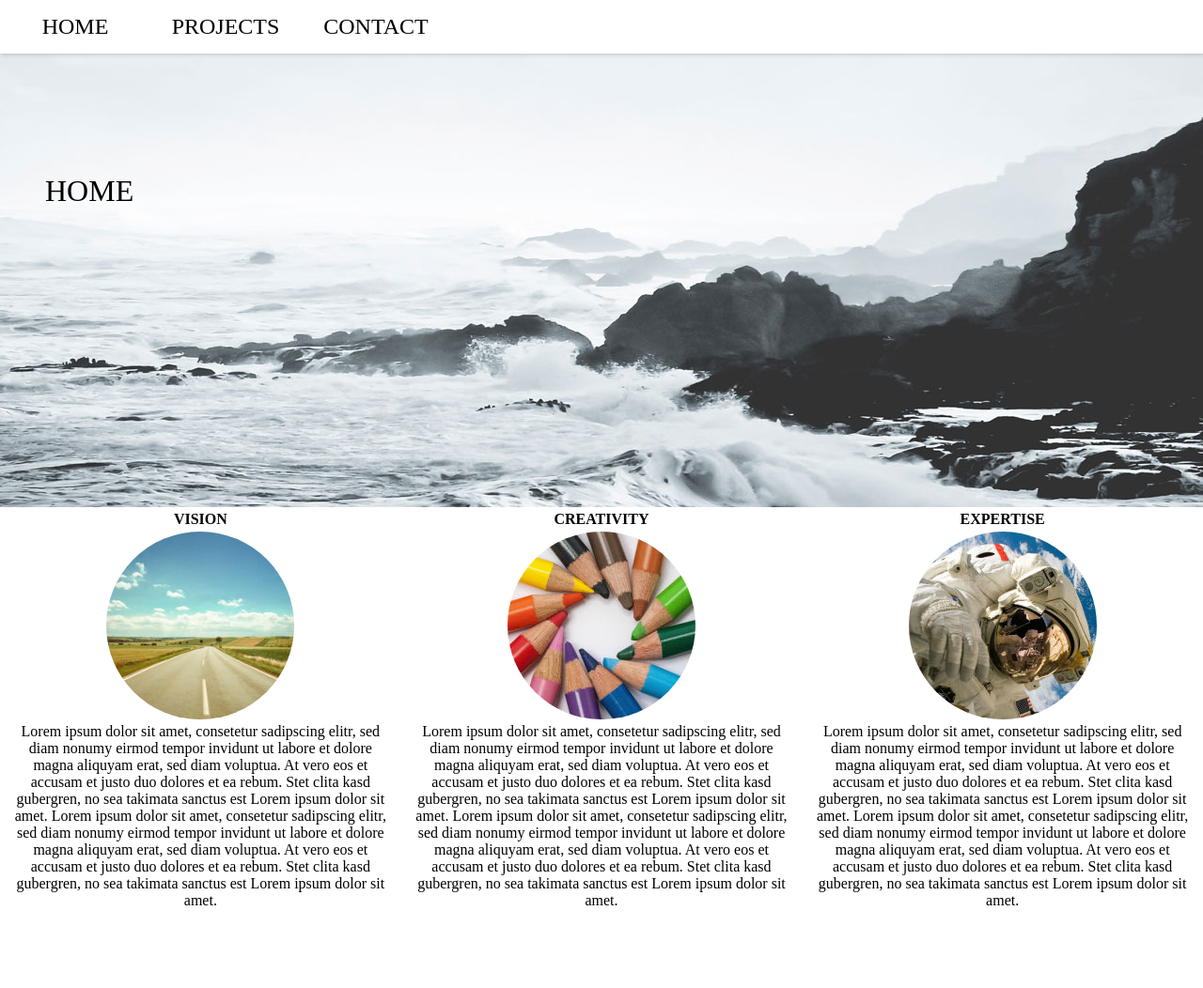
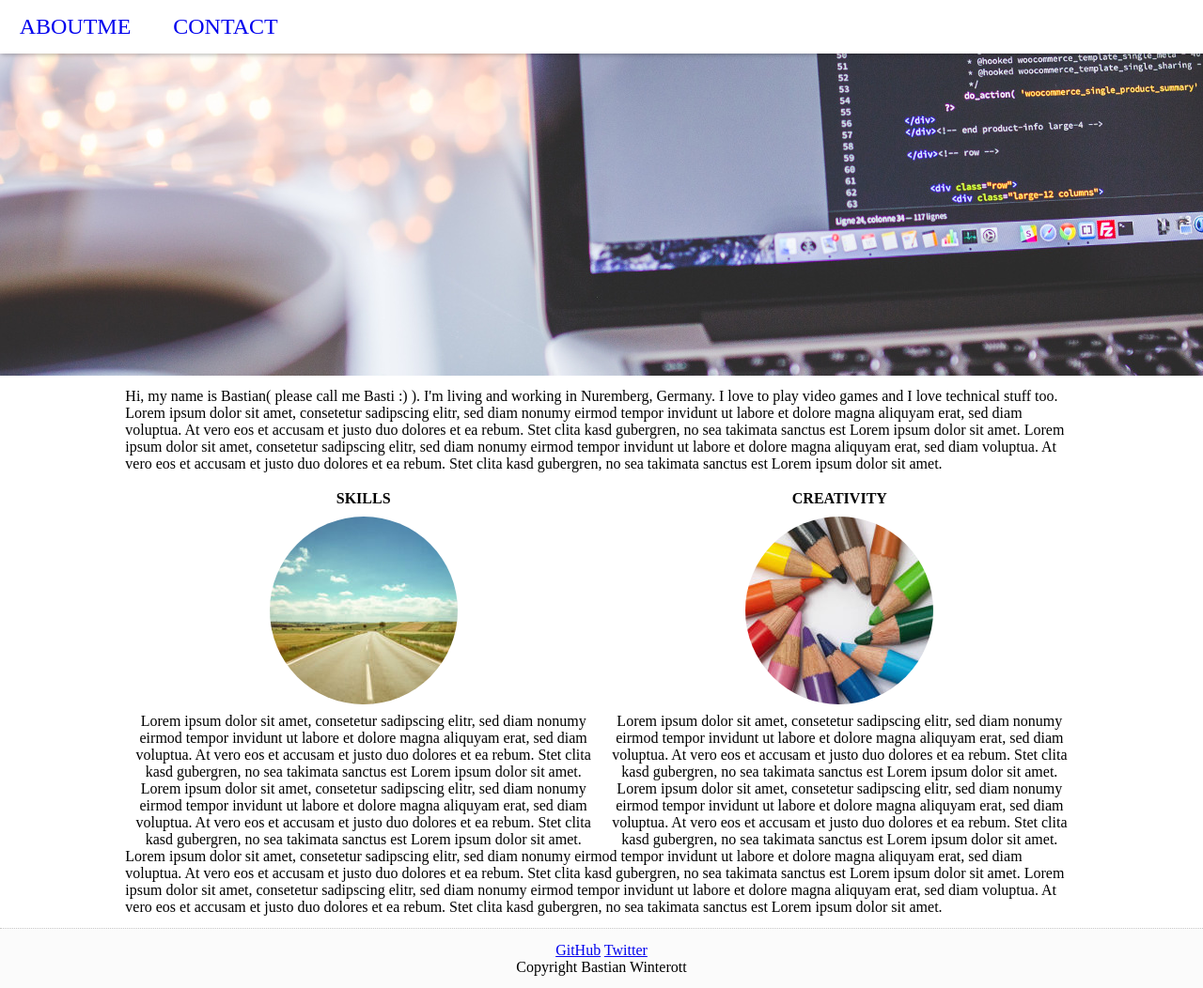
Before and after one commit to KingTigerXCII/Responsive_website, a website: page index.html in a window 1280 px wide. Shown: the whole page at 94% size. Before the commit the page ends 968 px from the top, so only its background shows below. Drawn offline with Linux system fonts and the light colour scheme.

Commit message:
First design attempt

```diff
--- a/index.html
+++ b/index.html
@@ -18,34 +18,51 @@
 
                 <ul>
                     <!-- Single page? -->
-                    <li><a href="">Home</a></li>
-                    <li><a href="">Projects</a></li>
-                    <li><a href="">Contact</a></li>
+                    <li><a href="#bwAboutMeLink">AboutMe</a></li>
+                    <li><a href="#bwContactLink">Contact</a></li>
                 </ul>
 
             </nav>
-
-            <p>Home</p>
 
         </header>
 
         <main>
 
+            <section>
+
+                <div class="standardArticle">
+                    <p>Hi, my name is Bastian( please call me Basti :) ). I'm living and working in Nuremberg, Germany. I love to play video games and I love technical stuff too.
+
+                            Lorem ipsum dolor sit amet, consetetur sadipscing elitr, sed diam nonumy eirmod tempor invidunt ut labore et dolore magna aliquyam erat, sed diam voluptua. At vero eos et accusam et justo duo dolores et ea rebum. Stet clita kasd gubergren, no sea takimata sanctus est Lorem ipsum dolor sit amet. Lorem ipsum dolor sit amet, consetetur sadipscing elitr, sed diam nonumy eirmod tempor invidunt ut labore et dolore magna aliquyam erat, sed diam voluptua. At vero eos et accusam et justo duo dolores et ea rebum. Stet clita kasd gubergren, no sea takimata sanctus est Lorem ipsum dolor sit amet.
+                    </p>
+                </div>
+
+            </section>
 
             <!-- Picture - Text - Picture ? -->
             <section>
 
                 <!-- Row 1 -->
                 <div class="row">
+                    <a name="bwAboutMeLinke"/>
 
                     <!-- Column 1 -->
                     <div class="column">
 
-                        <h2>Vision</h2>
+                        <h2>Skills</h2>
 
                         <img src="img/road.jpg" alt="This picture shows a road" />
 
                         <p>Lorem ipsum dolor sit amet, consetetur sadipscing elitr, sed diam nonumy eirmod tempor invidunt ut labore et dolore magna aliquyam erat, sed diam voluptua. At vero eos et accusam et justo duo dolores et ea rebum. Stet clita kasd gubergren, no sea takimata sanctus est Lorem ipsum dolor sit amet. Lorem ipsum dolor sit amet, consetetur sadipscing elitr, sed diam nonumy eirmod tempor invidunt ut labore et dolore magna aliquyam erat, sed diam voluptua. At vero eos et accusam et justo duo dolores et ea rebum. Stet clita kasd gubergren, no sea takimata sanctus est Lorem ipsum dolor sit amet.</p>
+
+                        <!-- <div>
+                            <ul class="skillList">
+                                <li>HTML</li>
+                                <li>CSS</li>
+                                <li>C#</li>
+                                <li>Python</li>
+                            </ul>
+                        </div> -->
 
                     </div>
 
@@ -60,24 +77,38 @@
 
 
                     </div>
+                </div>
 
-                    <!-- Column 3 -->
-                    <div class="column">
+            </section>
 
-                        <h2>Expertise</h2>
+            <section>
 
-                        <img src="img/astronaut.jpg" alt="This picture shows an astronaut" />
+                <!-- Image -->
 
-                        <p>Lorem ipsum dolor sit amet, consetetur sadipscing elitr, sed diam nonumy eirmod tempor invidunt ut labore et dolore magna aliquyam erat, sed diam voluptua. At vero eos et accusam et justo duo dolores et ea rebum. Stet clita kasd gubergren, no sea takimata sanctus est Lorem ipsum dolor sit amet. Lorem ipsum dolor sit amet, consetetur sadipscing elitr, sed diam nonumy eirmod tempor invidunt ut labore et dolore magna aliquyam erat, sed diam voluptua. At vero eos et accusam et justo duo dolores et ea rebum. Stet clita kasd gubergren, no sea takimata sanctus est Lorem ipsum dolor sit amet.</p>
+            </section>
 
+            <section>
 
-                    </div>
+                <a name="bwContactLink"/>
+
+                <div class="standardArticle">
+                    <p>Lorem ipsum dolor sit amet, consetetur sadipscing elitr, sed diam nonumy eirmod tempor invidunt ut labore et dolore magna aliquyam erat, sed diam voluptua. At vero eos et accusam et justo duo dolores et ea rebum. Stet clita kasd gubergren, no sea takimata sanctus est Lorem ipsum dolor sit amet. Lorem ipsum dolor sit amet, consetetur sadipscing elitr, sed diam nonumy eirmod tempor invidunt ut labore et dolore magna aliquyam erat, sed diam voluptua. At vero eos et accusam et justo duo dolores et ea rebum. Stet clita kasd gubergren, no sea takimata sanctus est Lorem ipsum dolor sit amet.</p>
                 </div>
 
             </section>
 
         </main>
 
+        <footer>
+
+            <div class="bwFooter">
+                <span><a href="https://github.com/hellobasti">GitHub</a></span>
+                <span><a href="https://github.com/hellobasti">Twitter</a></span>
+                <p>Copyright Bastian Winterott</p>
+            </div>
+
+        </footer>
+
     </div>
 
 </body>
--- a/styles.css
+++ b/styles.css
@@ -1,45 +1,34 @@
 * {
+
     /* set to default */
-    font-size:100%;
-    margin:0;
-    padding:0;
+    font-size: 100%;
+    margin: 0;
+    padding: 0;
     box-sizing: border-box; /* delete calculation of width */
+
  }
 
 img {
 
-    max-width:100%;
+    max-width: 100%;
 
 }
 
 header {
 
-    background-image: url("img/bg.jpg"); /* Change Image */
+    background-image: url(img/codingSmall.jpg);
     background-position: center;
     background-repeat: no-repeat;
-    height: 540px;
-    overflow: hidden;
-
-}
-
-header p {
-
-    font-size: 200%;
-    text-transform: uppercase;
-    position: relative;
-    top: 128px;
-    left: 48px;
+    height: 400px;
 
 }
 
 header nav {
 
     background-color: rgba(255, 255, 255, 1);
-    box-shadow: 1px 1px 5px rgba(0, 0, 0, 0.2);
+    box-shadow: 1px 1px 5px rgba(0, 0, 0, 0.3);
 
 }
-
-/* set nav fixed => mobile? */
 
 header nav ul {
 
@@ -73,10 +62,28 @@ header nav ul li a:visited {
 
 /* header nav li a:hover {} */
 
+header nav ul li a:hover {
+
+    color: rgb(153, 153, 153);
+
+}
+
+.row {
+
+    margin: 1.041666666666667% 10.416666666667%;
+
+}
+
+.row img {
+
+    margin: 1.041666666666667% 0;
+
+}
+
 .column {
 
     float:left;
-    width: 33.3333333%;
+    width: 50%;
     padding: 0 1.041666666666667%;
     text-align: center;
 }
@@ -88,7 +95,28 @@ header nav ul li a:visited {
 
 .column img {
 
-    border-radius:50%;
+    border-radius: 50%;
+
+}
+
+.skillList {
+
+    list-style-type: none;
+
+}
+
+.standardArticle {
+
+    margin: 1.041666666666667% 10.416666666667%;
+
+}
+
+.bwFooter {
+
+    border-top: 1px dotted rgba(0, 0, 0, 0.2);
+    padding: 1.041666666666667%;
+    background-color: rgba(217, 217, 217, 0.1);
+    text-align: center;
 
 }
 
@@ -96,11 +124,15 @@ header nav ul li a:visited {
 @media all and (max-width: 640px) {
 
     header nav ul {
+
         display: block;
+
     }
 
     header nav ul li {
+
         width: 100%;
+
     }
 }
 
@@ -108,8 +140,10 @@ header nav ul li a:visited {
 @media all and (max-width: 1080px) {
 
     .column {
+
         float: none;
         width: 100%;
+
     }
 
 }
```
Also changed, not shown: package.json (added, +14 -0 lines), img/codingSmall.jpg (added), img/plane.jpg (added), img/plane2.jpg (added), 2 other files.
